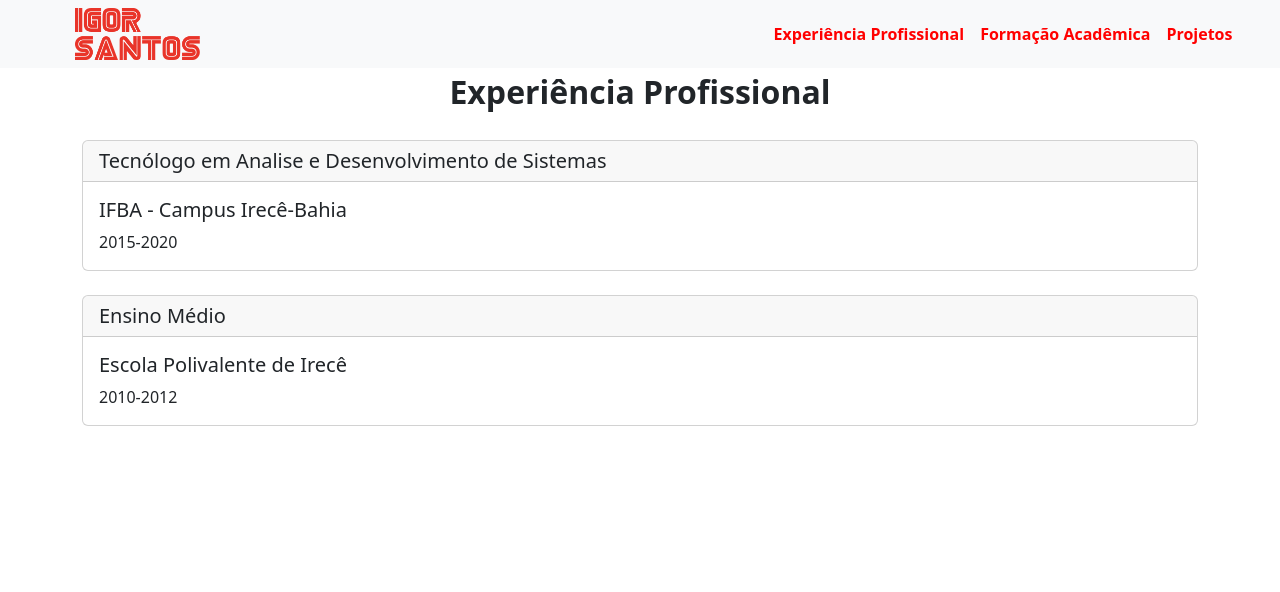
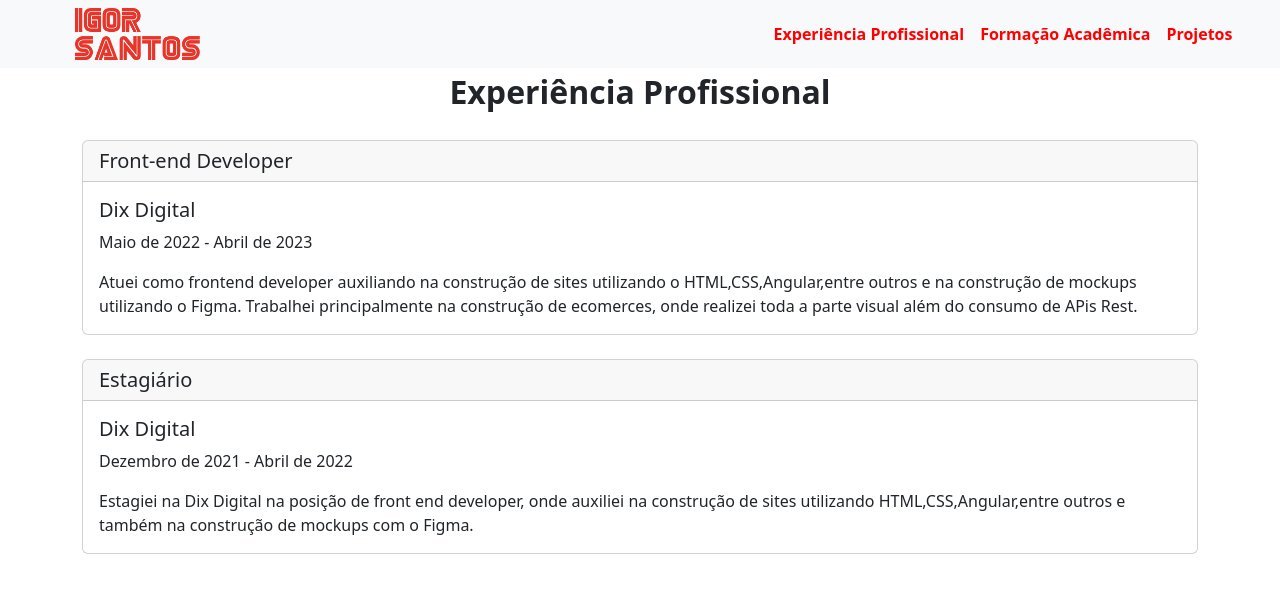
Before and after one commit to IggorSantos/portfolio, an Angular app: page /resume in a window 1280 px wide. Shown: the top 592 px of the page. Built offline with nearby package versions, Linux system fonts and the light colour scheme.

Commit message:
fix: fixing name data

```diff
--- a/src/app/components/card-resume/card-resume.component.html
+++ b/src/app/components/card-resume/card-resume.component.html
@@ -1,7 +1,8 @@
 <div class="card mt-4">
-    <h5 class="card-header">{{educations.title}}</h5>
+    <h5 class="card-header">{{jobs.title}}</h5>
     <div class="card-body">
-      <h5 class="card-title">{{educations.local}}</h5>
-      <p class="card-text">{{educations.date}}</p>
+      <h5 class="card-title">{{jobs.local}}</h5>
+      <p class="card-text">{{jobs.date}}</p>
+      <p class="card-text">{{jobs.description}}</p>
     </div>
   </div>
--- a/src/app/components/card-resume/card-resume.component.ts
+++ b/src/app/components/card-resume/card-resume.component.ts
@@ -6,7 +6,7 @@ import { Component, OnInit, Input } from '@angular/core';
   styleUrls: ['./card-resume.component.css']
 })
 export class CardResumeComponent implements OnInit {
-  @Input('edu') educations: any
+  @Input('job') jobs: any
 
   constructor() { }
 
--- a/src/app/pages/resume/resume.component.html
+++ b/src/app/pages/resume/resume.component.html
@@ -1,7 +1,7 @@
 <main class="container">
     <p>Experiência Profissional</p>
-    <div *ngFor="let edu of educations">
-        <app-card-resume [edu]="edu"></app-card-resume>
+    <div *ngFor="let job of jobs">
+        <app-card-resume [job]="job"></app-card-resume>
     </div>
 
 </main>
--- a/src/app/pages/resume/resume.component.ts
+++ b/src/app/pages/resume/resume.component.ts
@@ -6,14 +6,16 @@ import { Component, OnInit } from '@angular/core';
   styleUrls: ['./resume.component.css']
 })
 export class ResumeComponent implements OnInit {
-  educations = [
-    {"title": "Tecnólogo em Analise e Desenvolvimento de Sistemas",
-    "local": "IFBA - Campus Irecê-Bahia",
-    "date": "2015-2020"
+  jobs = [
+    {"title": "Front-end Developer",
+    "local": "Dix Digital",
+    "date": "Maio de 2022 - Abril de 2023",
+    "description": "Atuei como frontend developer auxiliando na construção de sites utilizando o HTML,CSS,Angular,entre outros e na construção de mockups utilizando o Figma. Trabalhei principalmente na construção de ecomerces, onde realizei toda a parte visual além do consumo de APis Rest."
     },
-    {"title": "Ensino Médio",
-    "local": "Escola Polivalente de Irecê",
-    "date": "2010-2012"
+    {"title": "Estagiário",
+    "local": "Dix Digital",
+    "date": "Dezembro de 2021 - Abril de 2022",
+    "description": "Estagiei na Dix Digital na posição de front end developer, onde auxiliei na construção de sites utilizando HTML,CSS,Angular,entre outros e também na construção de mockups com o Figma."
     },
   ]
 
```
